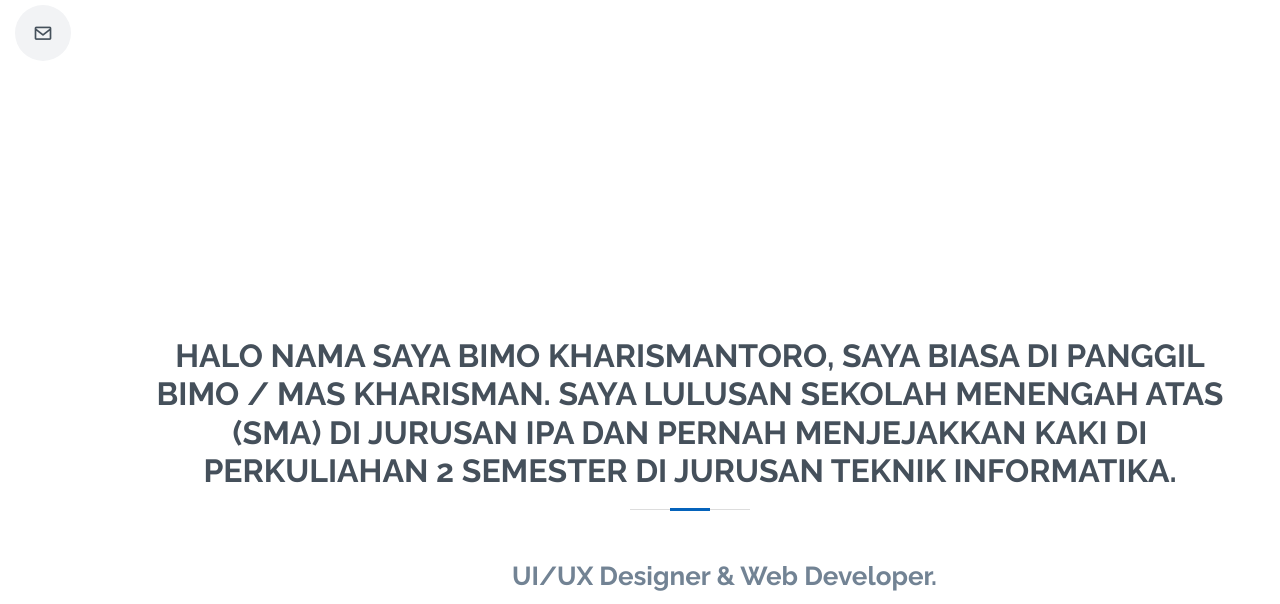
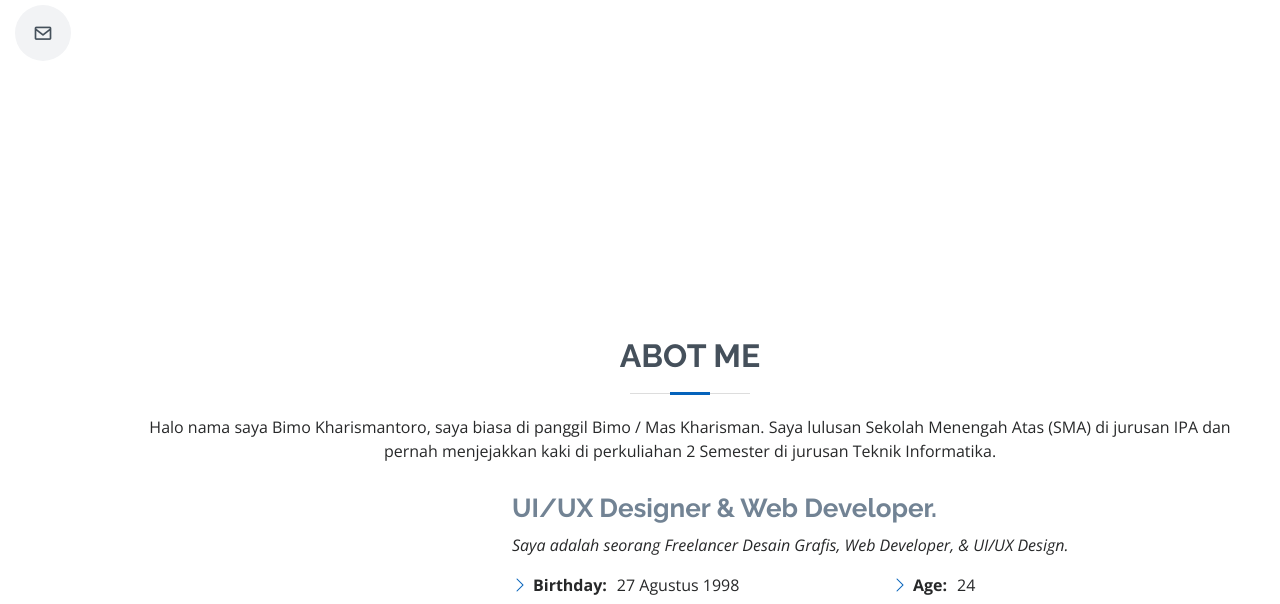
Before and after one commit to maskhar2708/MyResume, a plain HTML site: page index.html in a window 1280 px wide. Shown: the part 523-1127 px from the top of the page. Drawn offline with nearby package versions, Linux system fonts and the light colour scheme.

Commit message:
Indexnya ngantuk

```diff
--- a/index.html
+++ b/index.html
@@ -79,7 +79,8 @@
       <div class="container" data-aos="fade-up">
 
         <div class="section-title">
-          <h2>Halo nama saya Bimo Kharismantoro, saya biasa di panggil Bimo / Mas Kharisman. Saya lulusan Sekolah
+          <h2>Abot Me</h2>
+          <p>Halo nama saya Bimo Kharismantoro, saya biasa di panggil Bimo / Mas Kharisman. Saya lulusan Sekolah
             Menengah Atas (SMA) di jurusan IPA dan
             pernah menjejakkan kaki di perkuliahan 2 Semester di jurusan Teknik Informatika.</p>
         </div>
```
